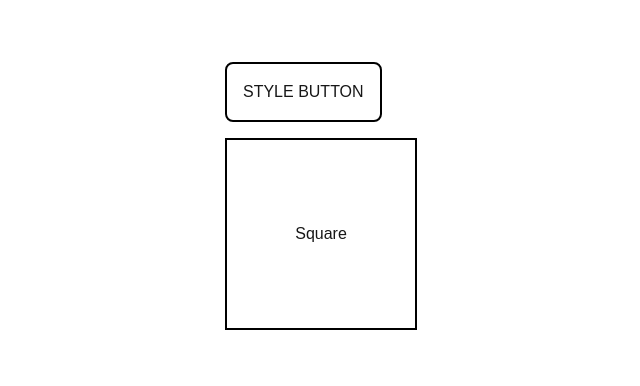
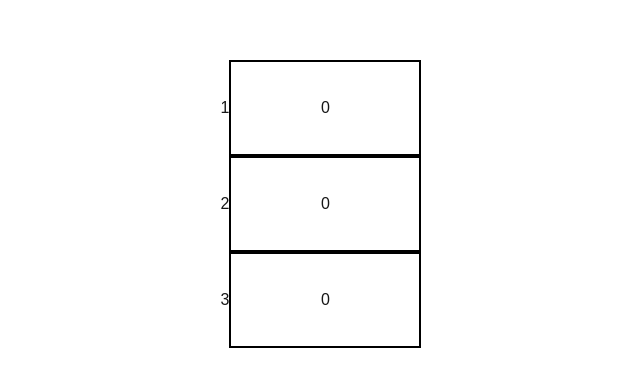
Before and after one commit to munrhalls/training-grounds, a Next.js app: page / in a window 1280 px wide. Shown: the part 196-582 px from the top of the page, without its empty margins (319-959 px from the left). Built offline with nearby package versions, Linux system fonts and the light colour scheme.

Commit message:
ComponentVsElement

```diff
--- /dev/null
+++ b/app/Component vs Element/1-value-vs-call.jsx
@@ -0,0 +1,15 @@
+// Exercise 1: Value vs. Call Trace
+// TODO: Define Square component that returns <h1>A square</h1>
+// TODO: Create const Ref = Square;
+// TODO: Create const Result = Square();
+// TODO: Create const Element = <Square />;
+// TODO: console.log(typeof Ref, typeof Result, typeof Element);
+// Expected: function, object, object
+
+export default function ValueVsCall() {
+  const Square = <h1>A square</h1>;
+  const Ref = Square;
+  const Result = Square();
+  const Element = <Square />;
+  console.log(Ref, Result, Element);
+}
--- /dev/null
+++ b/app/Component vs Element/2-forbidden-function-call.jsx
@@ -0,0 +1,38 @@
+// Exercise 2: Forbidden Function Call in Map
+// TODO: Define ItemComponent that accepts { item } prop
+// TODO: Create const items = [1, 2, 3];
+// TODO: Try WRONG: items.map(item => ItemComponent(item))
+// TODO: Fix to RIGHT: items.map(item => <ItemComponent item={item} />)
+// TODO: Add key prop
+
+// export default function ForbiddenFunctionCall() {
+//   const ItemComp = function (item) {
+//     return <div>{item}</div>;
+//   };
+//   const items = [1, 2, 3];
+//   return <div>{items.map((item) => ItemComp(item))}</div>;
+// }
+
+// Seems okay - at least it works, save for adding keys props
+
+// TODO: comment the above, exercise and re-do it with the below additional instruciton
+// TODO: add button and counter feature via state hook to the ItemComp
+
+import { useState } from "react";
+
+export default function ForbiddenFunctionCall() {
+  const ItemComp = function (item) {
+    const [count, addCount] = useState(0);
+
+    return (
+      <div>
+        {item}
+        <button onClick={() => addCount((prev) => prev + 1)} className="w-48 h-24 border-2 border-black">
+          {count}
+        </button>
+      </div>
+    );
+  };
+  const items = [1, 2, 3];
+  return <div className="grid place-content-center h-screen w-screen">{items.map((item) => ItemComp(item))}</div>;
+}
--- /dev/null
+++ b/app/Component vs Element/3-refusal-to-render.jsx
@@ -0,0 +1,9 @@
+// Exercise 3: Function Call vs JSX Element
+// TODO: Define Card component: const Card = () => <div>Card content</div>;
+// TODO: In parent, try WRONG: return Card();
+// TODO: Fix to RIGHT: return <Card />;
+// Focus: Always use <Component /> not Component()
+
+export default function RefusalToRender() {
+  return <div></div>;
+}
--- /dev/null
+++ b/app/Component vs Element/4-hoc-input-check.jsx
@@ -0,0 +1,10 @@
+// Exercise 4: HOC Receives Component Reference, Not Element
+// TODO: Define MyComponent = () => <div>Original</div>
+// TODO: Define withStyle = (WrappedComponent) => { console.log(typeof WrappedComponent); return (props) => <div style={{color: 'red'}}><WrappedComponent {...props} /></div> }
+// TODO: Try WRONG: const StyledElement = withStyle(MyComponent());
+// TODO: Fix to RIGHT: const StyledComponent = withStyle(MyComponent);
+// TODO: Render <StyledComponent />
+
+export default function HocInputCheck() {
+  return <div></div>;
+}
--- /dev/null
+++ b/app/Component vs Element/5-render-prop-test.jsx
@@ -0,0 +1,9 @@
+// Exercise 5: Render Prop - Component Reference as Prop
+// TODO: Define AnotherComponent = () => <p>Dynamic content</p>
+// TODO: Define Renderer = (props) => { return <div><props.renderMe /></div> }
+// TODO: Use: <Renderer renderMe={AnotherComponent} />
+// Focus: Pass component reference, render with <props.renderMe />
+
+export default function RenderPropTest() {
+  return <div></div>;
+}
--- a/app/page.tsx
+++ b/app/page.tsx
@@ -16,6 +16,11 @@ import AsyncTimeout from "./Category - Inside component basics/AyncTimeout";
 import Todolist from "./Mini-projects/Todolist";
 
 import ComponentVsElement from "./Component vs Element/ComponentVsElement";
+import ValueVsCall from "./Component vs Element/1-value-vs-call";
+import ForbiddenFunctionCall from "./Component vs Element/2-forbidden-function-call";
+import RefusalToRender from "./Component vs Element/3-refusal-to-render";
+import HocInputCheck from "./Component vs Element/4-hoc-input-check";
+import RenderPropTest from "./Component vs Element/5-render-prop-test";
 
 export default function Home() {
   return (
@@ -29,7 +34,12 @@ export default function Home() {
       {/* <ControlledStateToggle /> */}
       {/* <AsyncTimeout initialDelay={3000} /> */}
       {/* <Todolist /> */}
-      <ComponentVsElement />
+      {/* <ComponentVsElement /> */}
+      {/* <ValueVsCall /> */}
+      <ForbiddenFunctionCall />
+      {/* <RefusalToRender /> */}
+      {/* <HocInputCheck /> */}
+      {/* <RenderPropTest /> */}
     </div>
   );
 }
```
